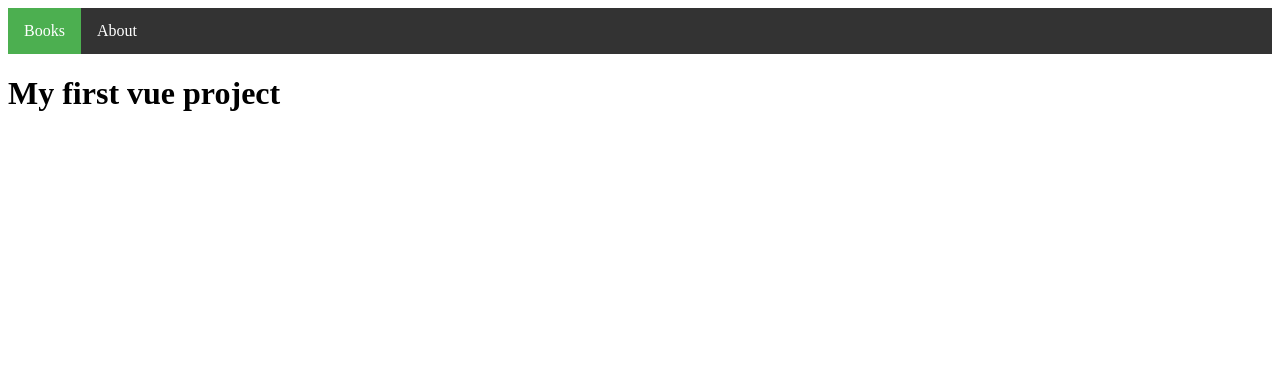
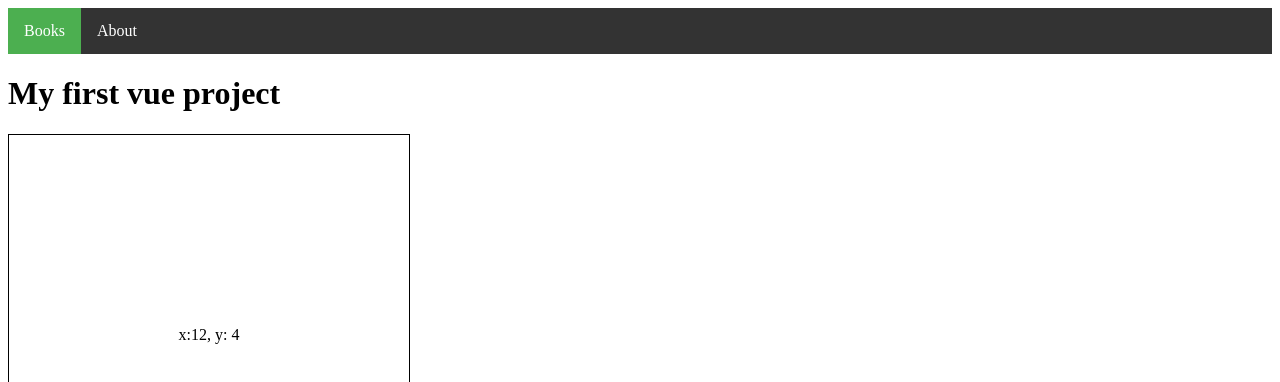
Before and after one commit to frontend-coach-workshops/2023-09-11_09-13, a Vue app: page / in a window 1280 px wide. Shown: the top 382 px of the page. Built offline with nearby package versions, Linux system fonts and the light colour scheme.

Commit message:
Add task 2

```diff
--- a/src/App.vue
+++ b/src/App.vue
@@ -1,15 +1,18 @@
 <template>
   <AppNavigation />
   <h1>My first vue project</h1>
+  <MouseCursor />
 </template>
 
 <script>
 import AppNavigation from './components/AppNavigation.vue'
+import MouseCursor from './components/MouseCursor.vue'
 
 export default {
   name: 'App',
   components: {
-    AppNavigation
+    AppNavigation,
+    MouseCursor
   }
 }
 </script>
--- /dev/null
+++ b/src/components/MouseCursor.vue
@@ -0,0 +1,29 @@
+<template>
+  <div id="box">
+    <span>x:{{ x }}, y: {{ y }}</span>
+  </div>
+</template>
+
+<script>
+export default {
+  name: 'MouseCursor',
+  data() {
+    return {
+      x: 12,
+      y: 4
+    }
+  }
+}
+</script>
+
+<style>
+#box {
+  height: 400px;
+  width: 400px;
+  border: 1px solid;
+  display: flex;
+  flex-direction: column;
+  align-items: center;
+  justify-content: center;
+}
+</style>
```
